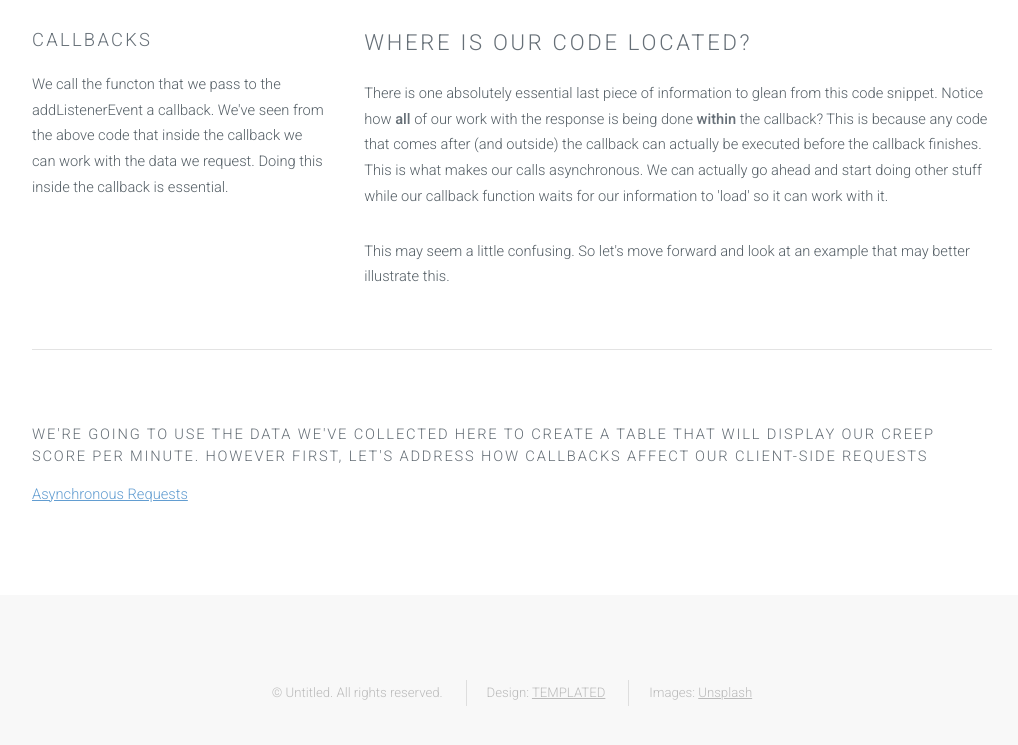
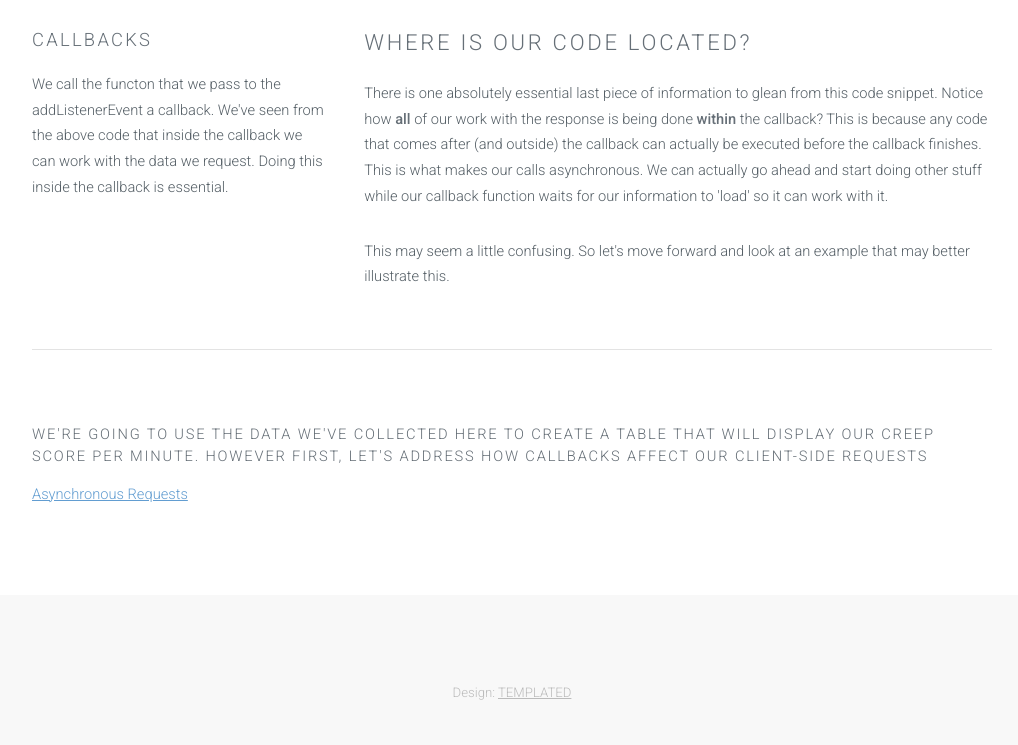
Before and after one commit to akshaysu12/290FinalProj, a plain HTML site: page match.html in a window 1280 px wide. Shown: the part 1998-2743 px from the top of the page, without its empty margins (128-1146 px from the left). Drawn offline with Linux system fonts and the light colour scheme.

Commit message:
edited footer

```diff
--- a/match.html
+++ b/match.html
@@ -120,9 +120,7 @@
 
 					</div>
 					<ul class="copyright">
-						<li>&copy; Untitled. All rights reserved.</li>
 						<li>Design: <a href="http://templated.co">TEMPLATED</a></li>
-						<li>Images: <a href="http://unsplash.com">Unsplash</a></li>
 					</ul>
 				</div>
 			</footer>
```
